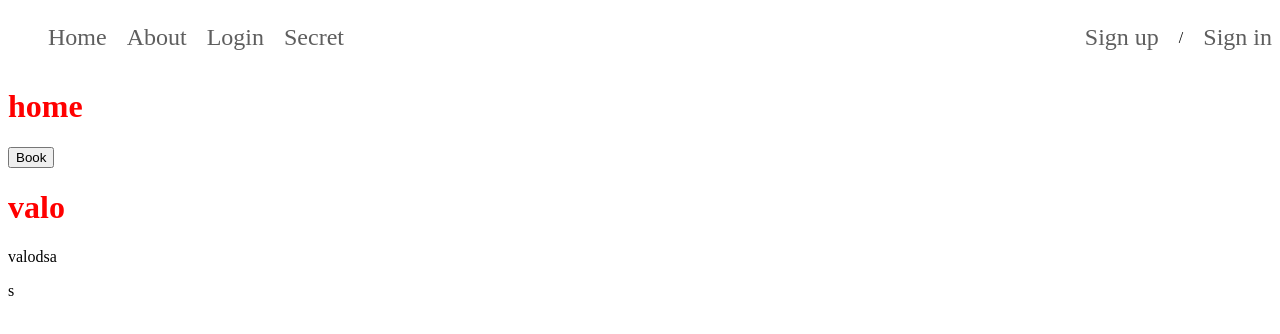
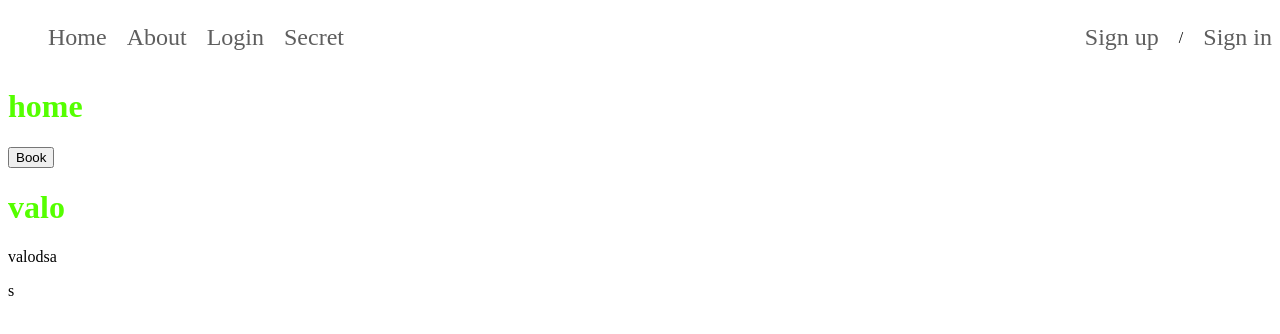
Before and after one commit to hrzaqaryan03/try, a React (Create React App) app: page / in a window 1280 px wide. Shown: the top 334 px of the page. Built offline with nearby package versions, Linux system fonts and the light colour scheme.

Commit message:
first commit

```diff
--- a/src/App.js
+++ b/src/App.js
@@ -7,9 +7,7 @@ import User from "./components/user/User";
 const App = () => {
 
 
-  console.log('boo');
-
-  console.log("ok");
+  console.log("valod is dead");
 
 
   return (
--- a/src/index.scss
+++ b/src/index.scss
@@ -1,3 +1,3 @@
 h1 {
-    color: red;
+    color: rgb(85, 255, 0);
 }
```
